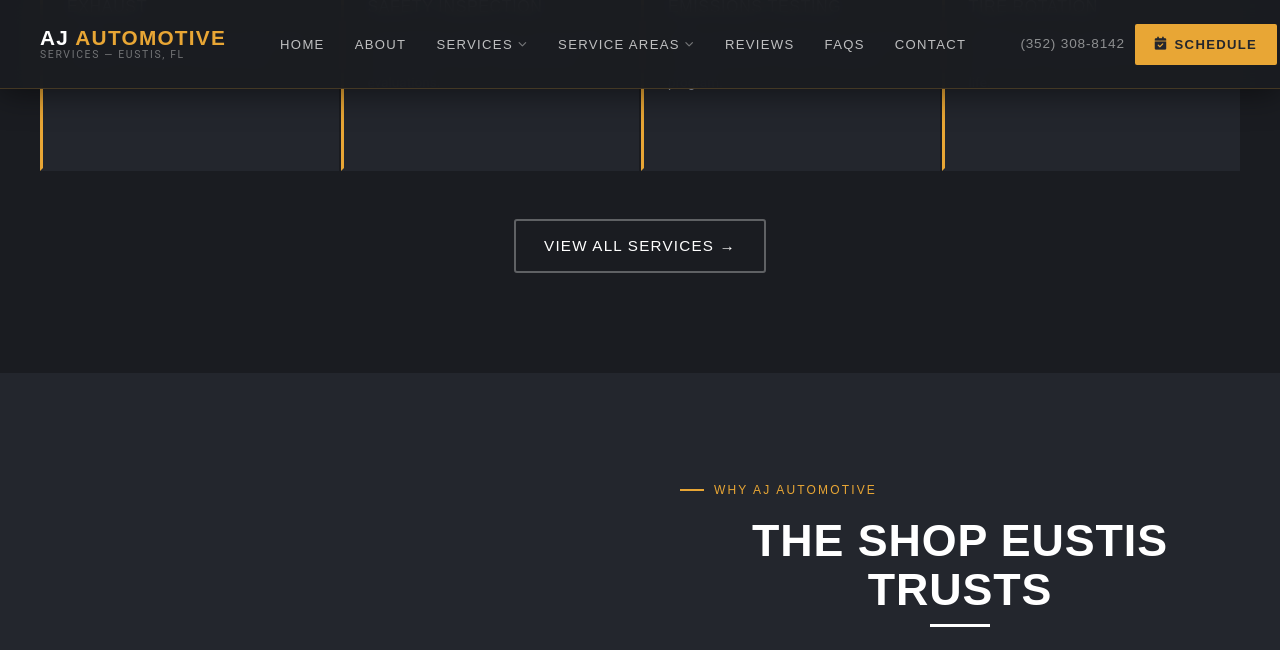
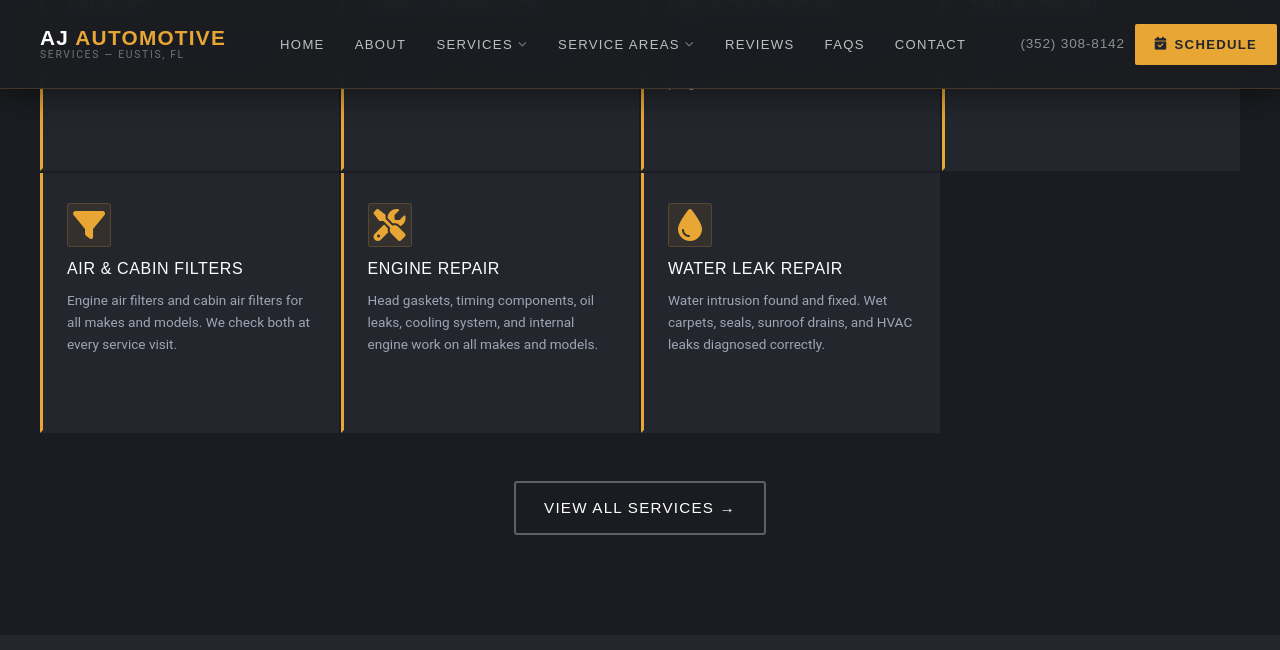
Before and after one commit to JamesBrownR/AJ-Auto-Repair, a Jekyll site: the page built from index.html, in a window 1280 px wide and 900 px high, scrolled down 1884 px, cut to the strip 0-650 px from the top of the window. Built offline with Jekyll 4.4.1, drawn with Linux system fonts in a browser that asks for light colours; nearby versions of some CDN libraries; some web fonts are replaced; library files that are not in the unit come from our copies.

Commit message:
Update index.html

```diff
--- a/index.html
+++ b/index.html
@@ -1203,6 +1203,24 @@ margin-bottom: 0px;
                 <p class="service-card__desc">Rotation, balance, tread depth checks, and inflation adjustment to extend tire life.</p>
                 <div class="service-card__arrow"><i class="fa-solid fa-arrow-right"></i> View service</div>
             </a>
+           <a href="/services/air-cabin-filter-replacement" class="service-card">
+    <div class="service-card__icon"><i class="fa-solid fa-filter"></i></div>
+    <div class="service-card__name">Air &amp; Cabin Filters</div>
+    <p class="service-card__desc">Engine air filters and cabin air filters for all makes and models. We check both at every service visit.</p>
+    <div class="service-card__arrow"><i class="fa-solid fa-arrow-right"></i> View service</div>
+</a>
+<a href="/services/engine-repair" class="service-card">
+    <div class="service-card__icon"><i class="fa-solid fa-screwdriver-wrench"></i></div>
+    <div class="service-card__name">Engine Repair</div>
+    <p class="service-card__desc">Head gaskets, timing components, oil leaks, cooling system, and internal engine work on all makes and models.</p>
+    <div class="service-card__arrow"><i class="fa-solid fa-arrow-right"></i> View service</div>
+</a>
+<a href="/services/auto-water-leak-repair" class="service-card">
+    <div class="service-card__icon"><i class="fa-solid fa-droplet"></i></div>
+    <div class="service-card__name">Water Leak Repair</div>
+    <p class="service-card__desc">Water intrusion found and fixed. Wet carpets, seals, sunroof drains, and HVAC leaks diagnosed correctly.</p>
+    <div class="service-card__arrow"><i class="fa-solid fa-arrow-right"></i> View service</div>
+</a>
         </div>
 
         <div class="hp-services__cta">
@@ -1278,7 +1296,7 @@ margin-bottom: 0px;
                 <div class="hp-reviews__score">5.0</div>
                 <div class="hp-reviews__meta">
                     <div class="hp-reviews__stars-row">&#9733;&#9733;&#9733;&#9733;&#9733;</div>
-                    <span>12 reviews on Google</span>
+                <span>{{ site.data.reviews | size }} reviews on Google</span>
                 </div>
             </div>
         </div>
```
